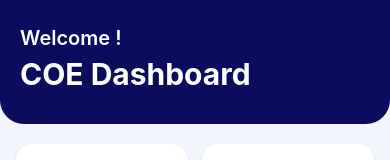
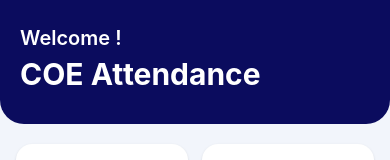
Before and after one commit to Roshan-Metrix/coe_daily_attendance_system, a React Native app: screen /Home in a window 390 px wide. Shown: the top 160 px of the page. Built offline with nearby package versions, Linux system fonts and the light colour scheme; what expo-file-system would draw is missing.

Commit message:
Updated UI

```diff
--- a/src/screens/HomeScreen.js
+++ b/src/screens/HomeScreen.js
@@ -26,7 +26,7 @@ export default function HomeScreen({ navigation }) {
         </Text>
 
         <Text className="text-white text-3xl font-bold mt-1">
-          COE Dashboard
+          COE Attendance
         </Text>
       </View>
 
```
